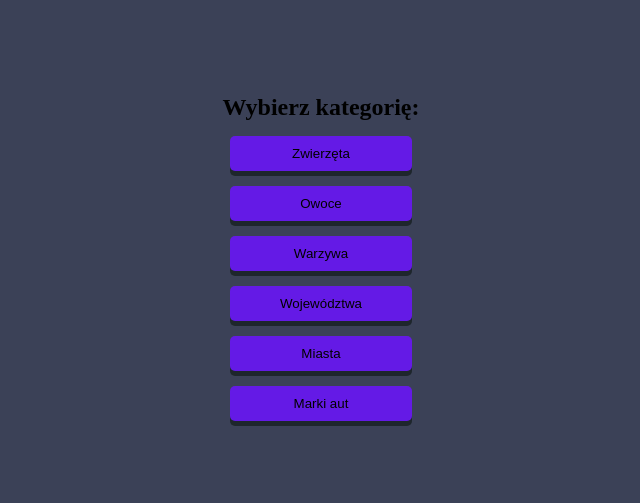
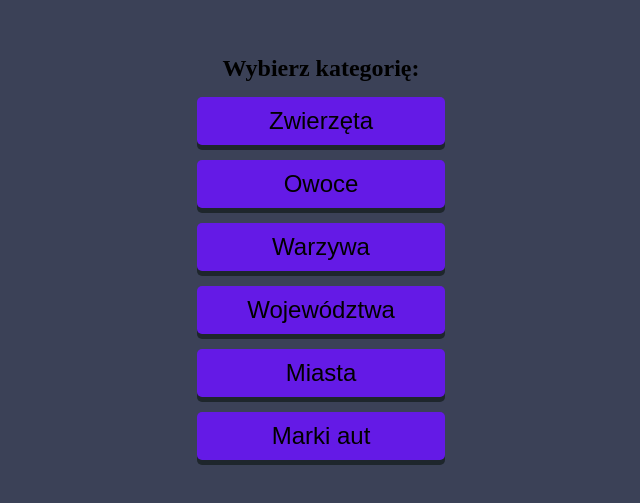
Before and after one commit to devLukaszMichalak/hangman, an Angular app: page / in a window 1280 px wide. Shown: the part 143-646 px from the top of the page, without its empty margins (319-959 px from the left). Built offline with nearby package versions, Linux system fonts and the light colour scheme.

Commit message:
font size change

```diff
--- a/src/app/components/dashboard/dashboard.component.html
+++ b/src/app/components/dashboard/dashboard.component.html
@@ -1,6 +1,6 @@
 <div class="dashboard-container">
   <div class="title-text">Wybierz kategorię:</div>
   <div class="category-btn-container">
-    <button *ngFor="let category of CATEGORIES" (click)="pickCategory(category)">{{category}}</button>
+    <button *ngFor="let category of CATEGORIES" (click)="pickCategory(category)"><span class="category-text">{{category}}</span></button>
   </div>
 </div>
--- a/src/app/components/dashboard/dashboard.component.scss
+++ b/src/app/components/dashboard/dashboard.component.scss
@@ -37,3 +37,7 @@ button{
     transform: translateY(4px);
   }
 }
+
+.category-text{
+  font-size: x-large;
+}
```
